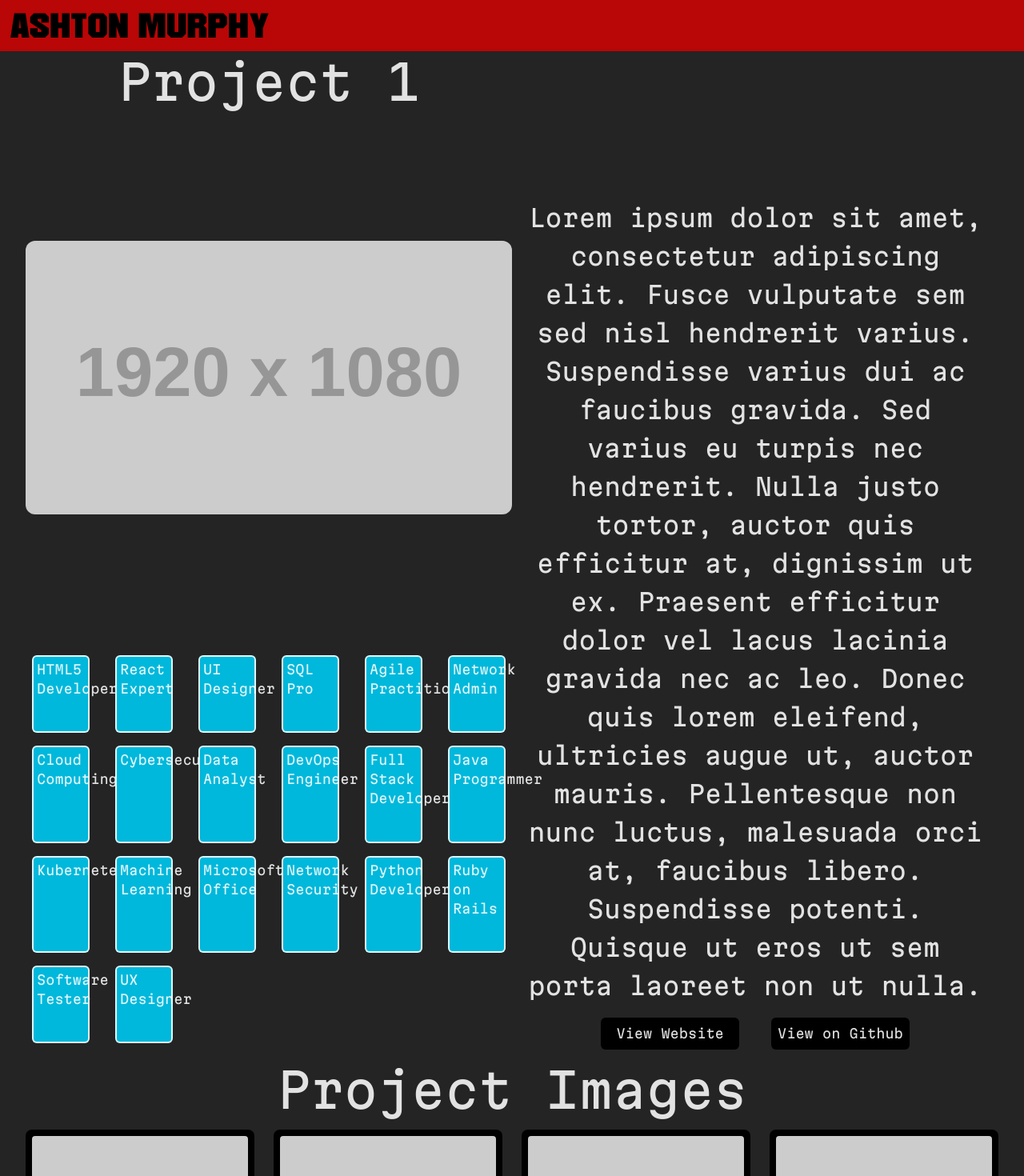
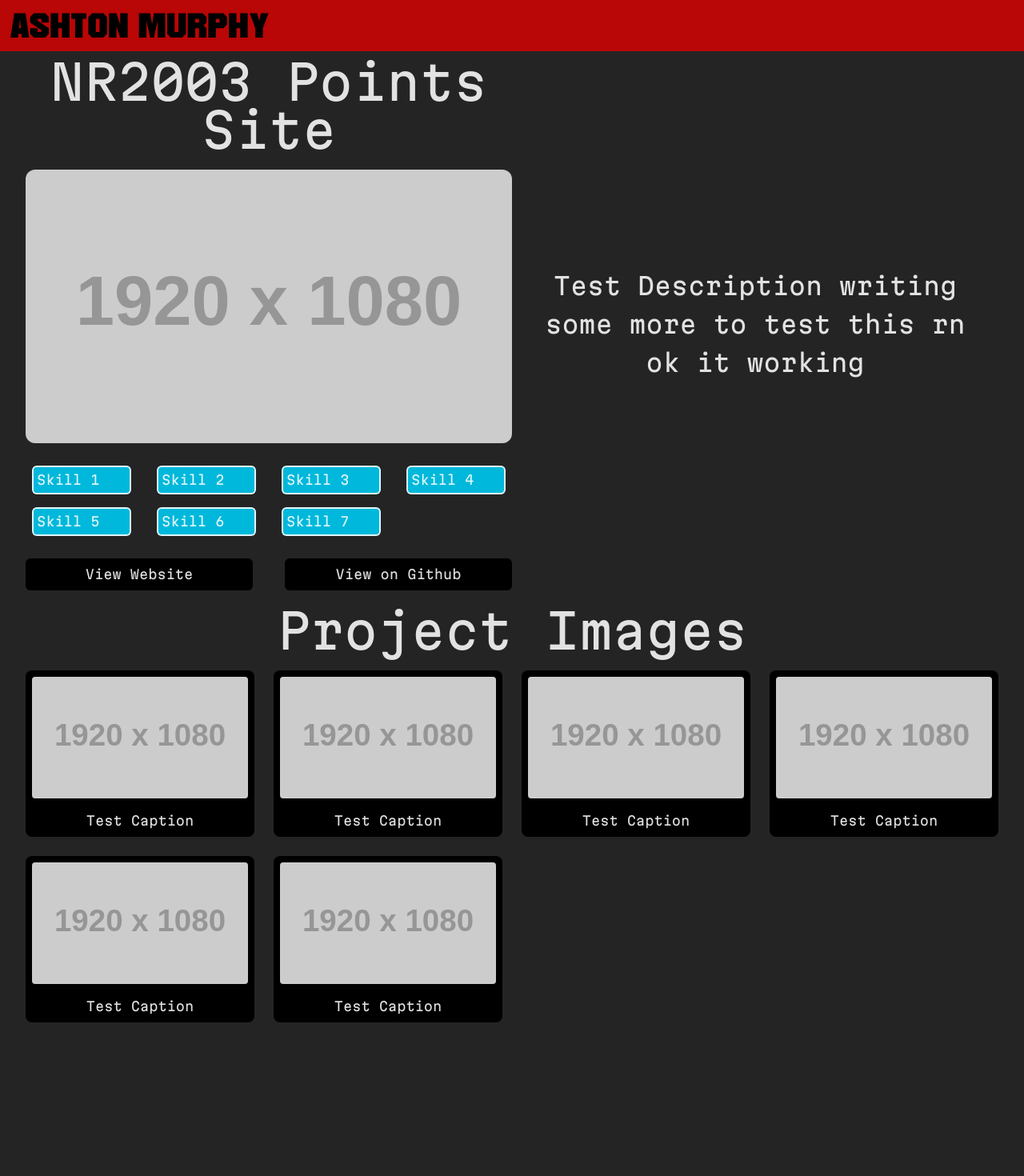
Before and after one commit to AsMurphy-student/portfolio-react-site, a React (Vite) app: page /project in a window 1280 px wide. Shown: the top 1470 px of the page at 80% size. After the commit the page ends 1310 px from the top, so only its background shows below. Built offline with nearby package versions, Linux system fonts and the light colour scheme.

Commit message:
Made project page component have an expected prop for values

```diff
--- a/src/App.tsx
+++ b/src/App.tsx
@@ -3,14 +3,51 @@ import './App.css'
 import HomePage from './pages/HomePage'
 import SecondPage from './pages/SecondPage'
 import Project from './pages/projects/Project'
+import type { projectPageData } from './interfaces/projectPage'
 
 function App() {
+  const nr2003PointsSiteData: projectPageData = {
+    title: 'NR2003 Points Site',
+    mainImageURL: 'https://placehold.co/1920x1080',
+    mainImageAltText: 'Alt Text',
+    description: 'Test Description writing some more to test this rn ok it working',
+    skillArray: ["Skill 1", "Skill 2", "Skill 3", "Skill 4", "Skill 5", "Skill 6", "Skill 7"],
+    websiteURL: 'https://placehold.co/1920x1080',
+    gitRepoURL: 'https://placehold.co/1920x1080',
+    showcaseImages: [
+      {
+        url: 'https://placehold.co/1920x1080',
+        caption: 'Test Caption'
+      },
+      {
+        url: 'https://placehold.co/1920x1080',
+        caption: 'Test Caption'
+      },
+      {
+        url: 'https://placehold.co/1920x1080',
+        caption: 'Test Caption'
+      },
+      {
+        url: 'https://placehold.co/1920x1080',
+        caption: 'Test Caption'
+      },
+      {
+        url: 'https://placehold.co/1920x1080',
+        caption: 'Test Caption'
+      },
+      {
+        url: 'https://placehold.co/1920x1080',
+        caption: 'Test Caption'
+      },
+    ]
+  };
+
   return (
     <BrowserRouter>
       <Routes>
         <Route path="/" element={<HomePage />} />
         <Route path="/secondPage" element={<SecondPage />} />
-        <Route path="/project" element={<Project />} />
+        <Route path="/project" element={<Project {...nr2003PointsSiteData} />} />
       </Routes>
     </BrowserRouter>
   )
--- /dev/null
+++ b/src/interfaces/projectPage.ts
@@ -0,0 +1,12 @@
+import type { projectShowcaseImage } from "./projectShowcaseImage";
+
+export interface projectPageData {
+    title: string;
+    mainImageURL: string;
+    mainImageAltText: string;
+    description: string;
+    skillArray: string[];
+    websiteURL: string;
+    gitRepoURL: string;
+    showcaseImages: projectShowcaseImage[];
+}
--- /dev/null
+++ b/src/interfaces/projectShowcaseImage.ts
@@ -0,0 +1,4 @@
+export interface projectShowcaseImage {
+    url: string;
+    caption: string;
+}
--- a/src/pages/projects/Project.tsx
+++ b/src/pages/projects/Project.tsx
@@ -1,6 +1,7 @@
 import AppBarCustom from '../../components/navigation/AppBar'
+import type { projectPageData } from '../../interfaces/projectPage'
 
-function Project() {
+function Project(projectData: projectPageData) {
   return (
     <>
       <AppBarCustom />
@@ -8,41 +9,23 @@ function Project() {
       <div className='grid grid-cols-2 mt-10'>
         {/* Project Image and Skills Left Aligned */}
         <div className='grid grid-cols-1 gap-5'>
-          <h1 className='text-center text-6xl'>Project 1</h1>
-          <img src='https://placehold.co/1920x1080' alt="" className='rounded-xl' />
+          <h1 className='text-center text-6xl'>{projectData.title}</h1>
+          <img src={projectData.mainImageURL} alt={projectData.mainImageAltText} className='rounded-xl' />
 
-          <div className='grid md:grid-cols-2 xl:grid-cols-6 gap-x-4'>
-            <p className='bg-cyan-500 rounded-md text-left m-2 p-1 border-2 border-solid'>HTML5 Developer</p>
-            <p className='bg-cyan-500 rounded-md text-left m-2 p-1 border-2 border-solid'>React Expert</p>
-            <p className='bg-cyan-500 rounded-md text-left m-2 p-1 border-2 border-solid'>UI Designer</p>
-            <p className='bg-cyan-500 rounded-md text-left m-2 p-1 border-2 border-solid'>SQL Pro</p>
-            <p className='bg-cyan-500 rounded-md text-left m-2 p-1 border-2 border-solid'>Agile Practitioner</p>
-            <p className='bg-cyan-500 rounded-md text-left m-2 p-1 border-2 border-solid'>Network Admin</p>
-            <p className='bg-cyan-500 rounded-md text-left m-2 p-1 border-2 border-solid'>Cloud Computing</p>
-            <p className='bg-cyan-500 rounded-md text-left m-2 p-1 border-2 border-solid'>Cybersecurity</p>
-            <p className='bg-cyan-500 rounded-md text-left m-2 p-1 border-2 border-solid'>Data Analyst</p>
-            <p className='bg-cyan-500 rounded-md text-left m-2 p-1 border-2 border-solid'>DevOps Engineer</p>
-            <p className='bg-cyan-500 rounded-md text-left m-2 p-1 border-2 border-solid'>Full Stack Developer</p>
-            <p className='bg-cyan-500 rounded-md text-left m-2 p-1 border-2 border-solid'>Java Programmer</p>
-            <p className='bg-cyan-500 rounded-md text-left m-2 p-1 border-2 border-solid'>Kubernetes</p>
-            <p className='bg-cyan-500 rounded-md text-left m-2 p-1 border-2 border-solid'>Machine Learning</p>
-            <p className='bg-cyan-500 rounded-md text-left m-2 p-1 border-2 border-solid'>Microsoft Office</p>
-            <p className='bg-cyan-500 rounded-md text-left m-2 p-1 border-2 border-solid'>Network Security</p>
-            <p className='bg-cyan-500 rounded-md text-left m-2 p-1 border-2 border-solid'>Python Developer</p>
-            <p className='bg-cyan-500 rounded-md text-left m-2 p-1 border-2 border-solid'>Ruby on Rails</p>
-            <p className='bg-cyan-500 rounded-md text-left m-2 p-1 border-2 border-solid'>Software Tester</p>
-            <p className='bg-cyan-500 rounded-md text-left m-2 p-1 border-2 border-solid'>UX Designer</p>
+          <div className='grid md:grid-cols-2 xl:grid-cols-4 gap-x-4'>
+            {projectData.skillArray.map((element) => (
+              <p className='bg-cyan-500 rounded-md text-left m-2 p-1 border-2 border-solid'>{element}</p>
+            ))}
+          </div>
+
+          <div className='grid grid-cols-2 gap-10'>
+            <button className='bg-black rounded-md p-2 cursor-pointer' onClick={() => window.open(projectData.websiteURL, '_blank')}>View Website</button>
+            <button className='bg-black rounded-md p-2 cursor-pointer' onClick={() => window.open(projectData.gitRepoURL, '_blank')}>View on Github</button>
           </div>
         </div>
-        {/* Project Description and Site Linked with Repo */}
-        <div className='flex items-center flex-col mt-40'>
-          <div className='flex items-center'>
-            <p className='text-center text-3xl/12 p-4'>Lorem ipsum dolor sit amet, consectetur adipiscing elit. Fusce vulputate sem sed nisl hendrerit varius. Suspendisse varius dui ac faucibus gravida. Sed varius eu turpis nec hendrerit. Nulla justo tortor, auctor quis efficitur at, dignissim ut ex. Praesent efficitur dolor vel lacus lacinia gravida nec ac leo. Donec quis lorem eleifend, ultricies augue ut, auctor mauris. Pellentesque non nunc luctus, malesuada orci at, faucibus libero. Suspendisse potenti. Quisque ut eros ut sem porta laoreet non ut nulla. </p>
-          </div>
-          <div className='grid grid-cols-2 gap-10'>
-            <button className='bg-black rounded-md p-2'>View Website</button>
-            <button className='bg-black rounded-md p-2'>View on Github</button>
-          </div>
+        {/* Project Description */}
+        <div className='flex items-center'>
+          <p className='text-center text-3xl/12 p-4'>{projectData.description}</p>
         </div>
       </div>
       {/* Project Images Grid */}
@@ -50,12 +33,12 @@ function Project() {
       <div
           className={`mx-auto mt-5 grid grid-cols-1 gap-6 sm:grid-cols-2 lg:grid-cols-3 xl:grid-cols-4`}
         >
-         {Array.from({ length: 10 }, () => (
-            <div className='bg-black rounded-lg'>
-              <img src='https://placehold.co/1920x1080' alt="" className='p-2 rounded-xl'/>
-              <p className='my-2'>Caption</p>
-            </div>
-          ))}
+          {projectData.showcaseImages.map((image) => (
+              <div className='bg-black rounded-lg'>
+                <img src={image.url} alt="" className='p-2 rounded-xl'/>
+                <p className='my-2'>{image.caption}</p>
+              </div>
+            ))}
         </div>
     </>
   )
```
